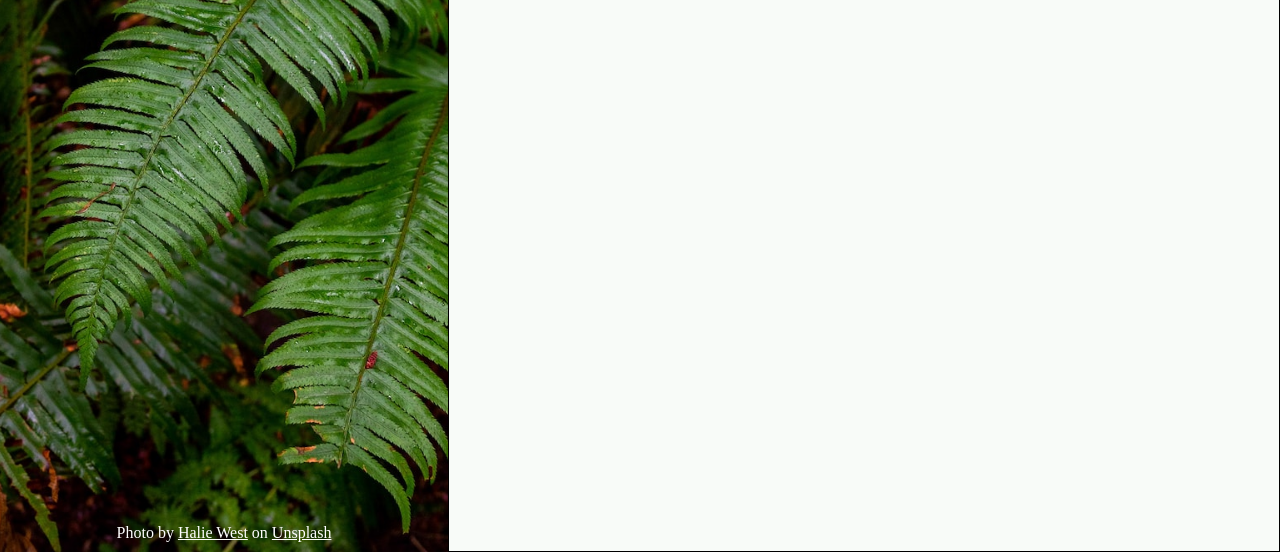
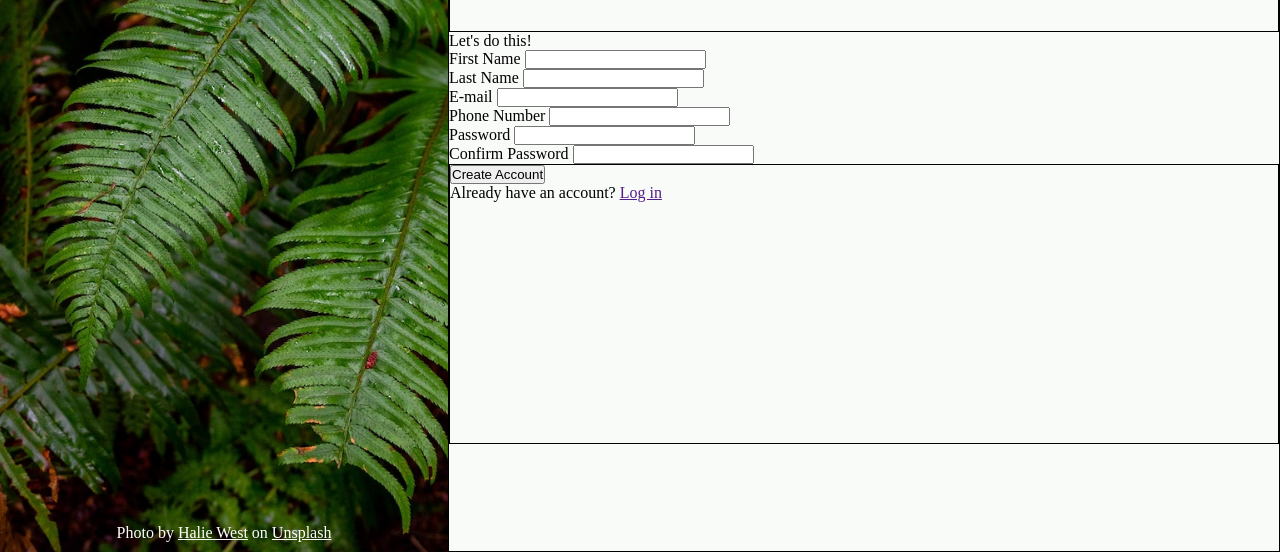
Before and after one commit to Gooey96/Sign_Up_Form_Project, a plain HTML site: page index.html in a window 1280 px wide. Shown: the part 248-800 px from the top of the page. Drawn offline with Linux system fonts and the light colour scheme.

Commit message:
Add border & height of 35% to .jar

```diff
--- a/style.css
+++ b/style.css
@@ -62,3 +62,8 @@
   height: 100vh;
   background-color: #F8FBF8;
 }
+
+.jar {
+  border: 1px solid black; /* for debugging */
+  height: 35%;
+}
```
